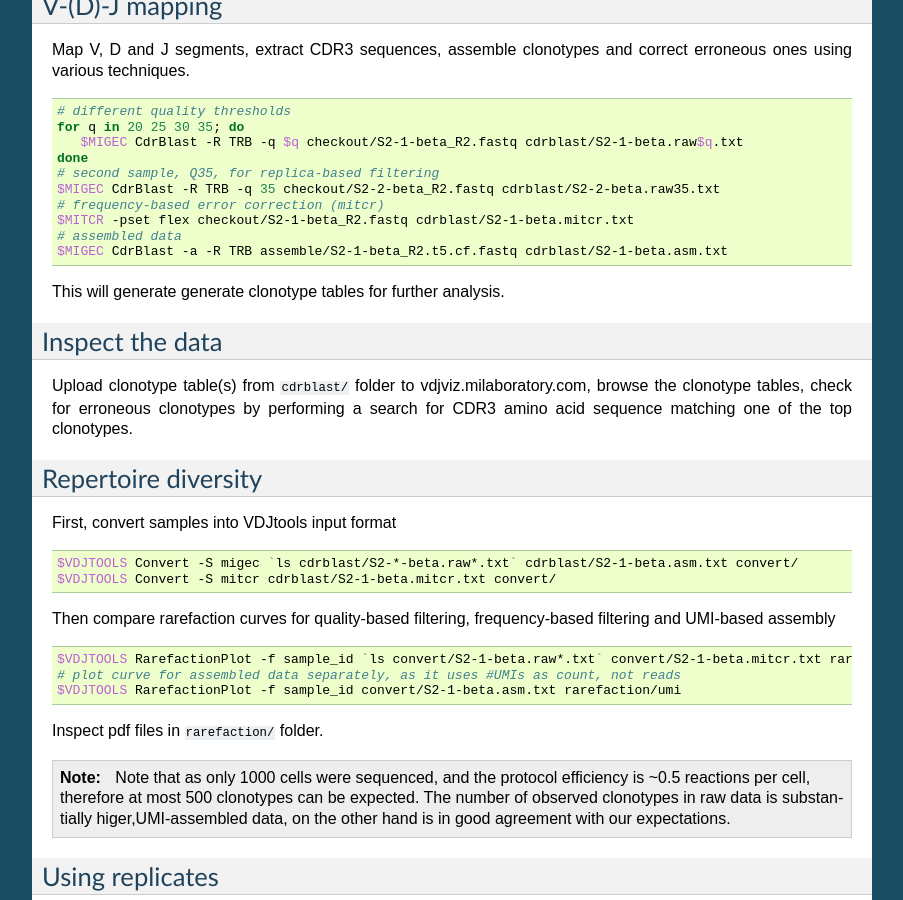
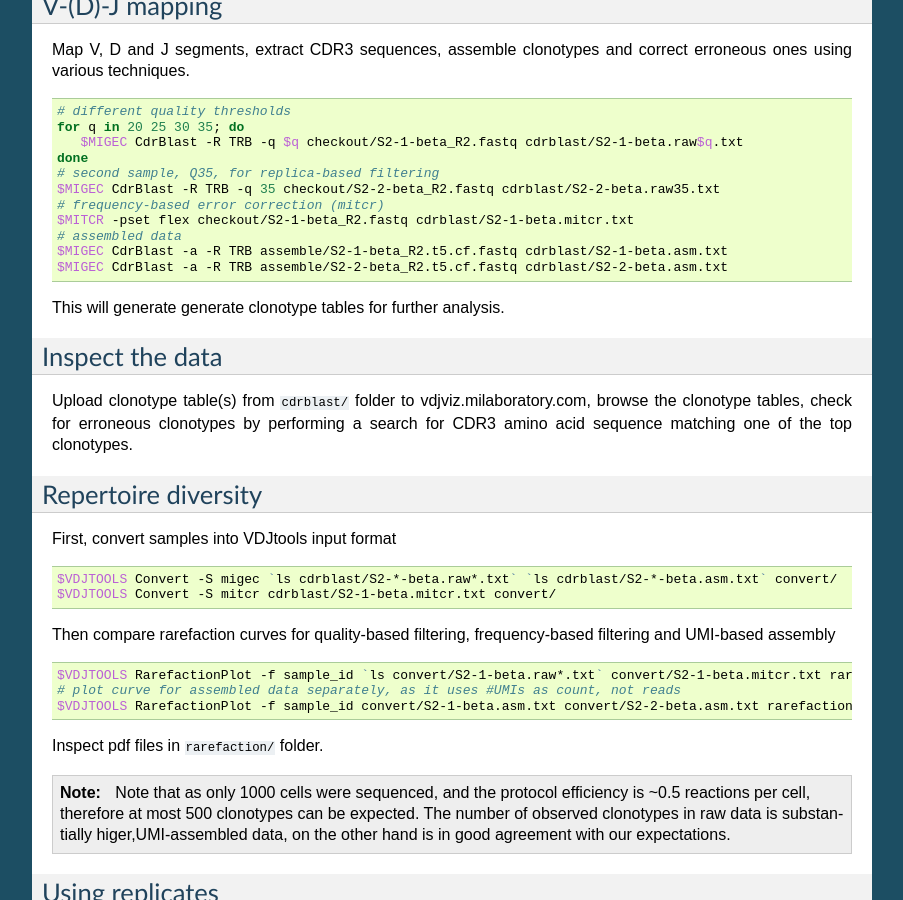
Before and after one commit to mikessh/repseq-tutorial, a Sphinx documentation site: the page built from sphinx/part1.rst, in a window 1280 px wide and 900 px high, scrolled down 1195 px. Shown: the whole window, without its empty margins (198-1101 px from the left). Built offline with Sphinx 7.4.7, drawn with Linux system fonts in a browser that asks for light colours.

Commit message:
Part1 upd

```diff
--- a/sphinx/part1.rst
+++ b/sphinx/part1.rst
@@ -94,6 +94,7 @@ and correct erroneous ones using various techniques.
     $MITCR -pset flex checkout/S2-1-beta_R2.fastq cdrblast/S2-1-beta.mitcr.txt
     # assembled data
     $MIGEC CdrBlast -a -R TRB assemble/S2-1-beta_R2.t5.cf.fastq cdrblast/S2-1-beta.asm.txt
+    $MIGEC CdrBlast -a -R TRB assemble/S2-2-beta_R2.t5.cf.fastq cdrblast/S2-2-beta.asm.txt
 
 This will generate generate clonotype tables for further analysis.
 
@@ -112,7 +113,7 @@ First, convert samples into VDJtools input format
 
 .. code-block:: bash
 
-    $VDJTOOLS Convert -S migec `ls cdrblast/S2-*-beta.raw*.txt` cdrblast/S2-1-beta.asm.txt convert/
+    $VDJTOOLS Convert -S migec `ls cdrblast/S2-*-beta.raw*.txt` `ls cdrblast/S2-*-beta.asm.txt` convert/
     $VDJTOOLS Convert -S mitcr cdrblast/S2-1-beta.mitcr.txt convert/
 
 Then compare rarefaction curves for quality-based filtering, frequency-based filtering
@@ -122,7 +123,7 @@ and UMI-based assembly
 
     $VDJTOOLS RarefactionPlot -f sample_id `ls convert/S2-1-beta.raw*.txt` convert/S2-1-beta.mitcr.txt rarefaction/qual-and-freq
     # plot curve for assembled data separately, as it uses #UMIs as count, not reads
-    $VDJTOOLS RarefactionPlot -f sample_id convert/S2-1-beta.asm.txt rarefaction/umi
+    $VDJTOOLS RarefactionPlot -f sample_id convert/S2-1-beta.asm.txt convert/S2-2-beta.asm.txt rarefaction/umi
 
 Inspect pdf files in ``rarefaction/`` folder.
 
```
Also changed, not shown: 1 other file.
